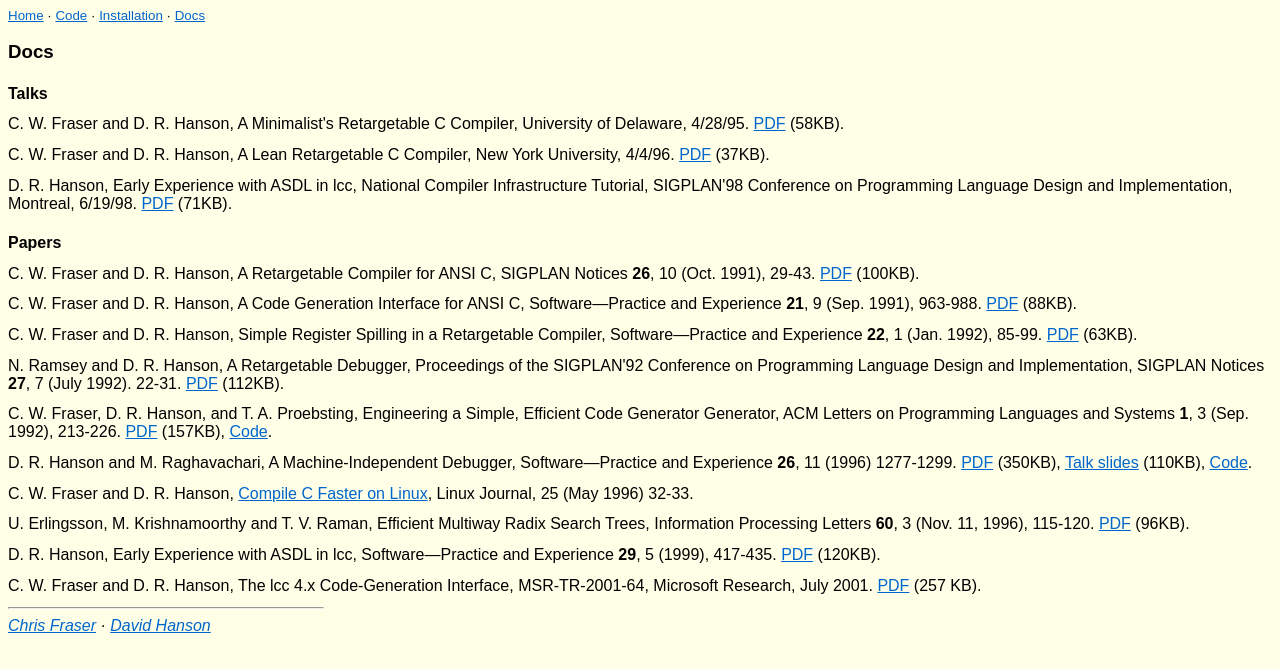
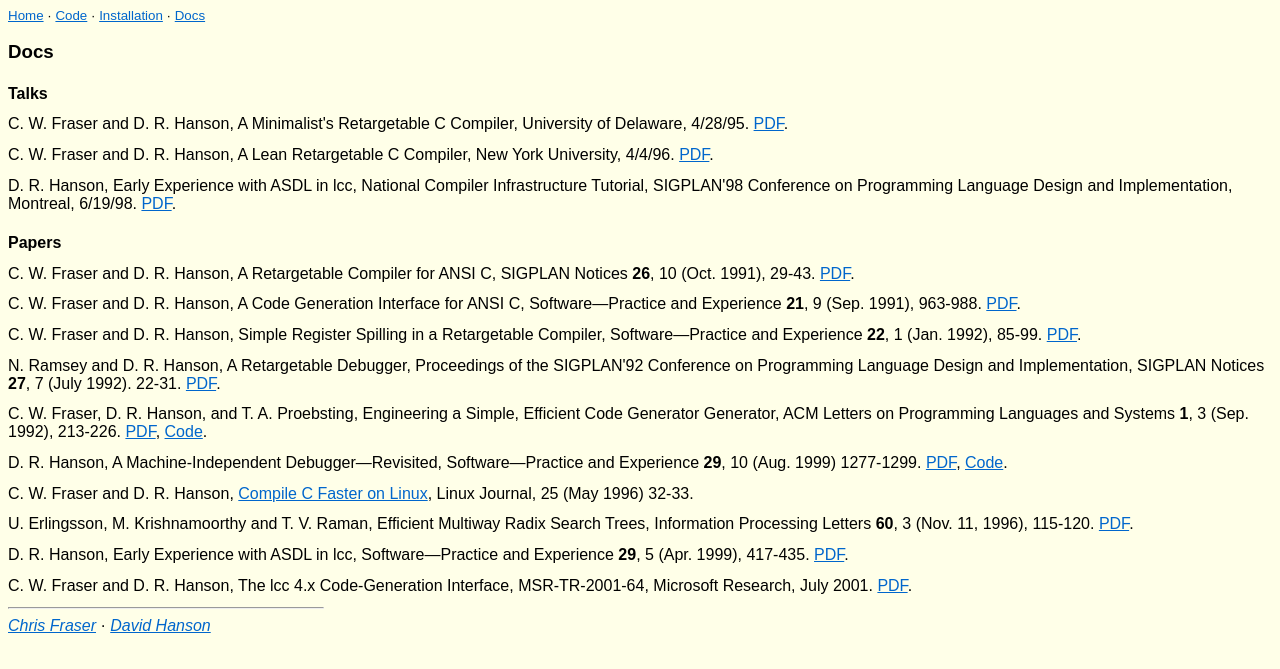
Before and after one commit to drh/lcc, a plain HTML site: page docs.html in a window 1280 px wide. Shown: the part 37-706 px from the top of the page. Drawn offline with Linux system fonts and the light colour scheme.

Commit message:
Add 4.x interface spec to documents/. Cut file size from PDF downloads in docs.html, and update/correct some of the entries therein.

```diff
--- a/docs.html
+++ b/docs.html
@@ -21,38 +21,38 @@
 
     <h4>Talks</h4>
     <p>C. W. Fraser and D. R. Hanson, A Minimalist's Retargetable C Compiler, University of Delaware, 4/28/95.
-        <a href="documents/lcc.pdf">PDF</a> (58KB).</p>
+        <a href="documents/lcc.pdf">PDF</a>.</p>
     <p>C. W. Fraser and D. R. Hanson, A Lean Retargetable C Compiler, New York University, 4/4/96.
-        <a href="documents/lean.pdf">PDF</a> (37KB).</p>
+        <a href="documents/lean.pdf">PDF</a>.</p>
     <p>D. R. Hanson, Early Experience with ASDL in lcc, National Compiler Infrastructure Tutorial, SIGPLAN'98 Conference on
         Programming Language Design and Implementation, Montreal, 6/19/98.
-        <a href="documents/nci@pldi98.pdf">PDF</a> (71KB).</p>
+        <a href="documents/nci@pldi98.pdf">PDF</a>.</p>
 
     <h4>Papers</h4>
     <p>C. W. Fraser and D. R. Hanson, A Retargetable Compiler for ANSI C, SIGPLAN Notices <strong>26</strong>, 10 (Oct.
-        1991), 29-43. <a href="documents/overview.pdf">PDF</a> (100KB).</p>
+        1991), 29-43. <a href="documents/overview.pdf">PDF</a>.</p>
     <p>C. W. Fraser and D. R. Hanson, A Code Generation Interface for ANSI C, Software&mdash;Practice and Experience
-        <strong>21</strong>, 9 (Sep. 1991), 963-988. <a href="documents/interface.pdf">PDF</a> (88KB).</p>
+        <strong>21</strong>, 9 (Sep. 1991), 963-988. <a href="documents/interface.pdf">PDF</a>.</p>
     <p>C. W. Fraser and D. R. Hanson, Simple Register Spilling in a Retargetable Compiler, Software&mdash;Practice and
-        Experience <strong>22</strong>, 1 (Jan. 1992), 85-99. <a href="documents/spills.pdf">PDF</a> (63KB).</p>
+        Experience <strong>22</strong>, 1 (Jan. 1992), 85-99. <a href="documents/spills.pdf">PDF</a>.</p>
     <p>N. Ramsey and D. R. Hanson, A Retargetable Debugger, Proceedings of the SIGPLAN'92 Conference on Programming Language
         Design and Implementation, SIGPLAN Notices <strong>27</strong>, 7 (July 1992). 22-31.
-        <a href="documents/retargetable.pdf">PDF</a> (112KB).</p>
+        <a href="documents/retargetable.pdf">PDF</a>.</p>
     <p>C. W. Fraser, D. R. Hanson, and T. A. Proebsting,
         Engineering a Simple, Efficient Code Generator Generator, ACM Letters on Programming Languages
-        and Systems <strong>1</strong>, 3 (Sep. 1992), 213-226. <a href="documents/iburg.pdf">PDF</a> (157KB),
+        and Systems <strong>1</strong>, 3 (Sep. 1992), 213-226. <a href="documents/iburg.pdf">PDF</a>,
         <a href="https://github.com/drh/iburg">Code</a>.</p>
-    <p>D. R. Hanson and M. Raghavachari, A Machine-Independent Debugger, Software&mdash;Practice and Experience
-        <strong>26</strong>, 11 (1996) 1277-1299. <a href="documents/cdb.pdf">PDF</a> (350KB),
-        <a href="documents/cdbtalk.pdf">Talk slides</a> (110KB), <a href="https://github.com/drh/cdb">Code</a>.</p>
+    <p>D. R. Hanson, A Machine-Independent Debugger&mdash;Revisited, Software&mdash;Practice and Experience
+        <strong>29</strong>, 10 (Aug. 1999) 1277-1299. <a href="documents/cdb3-spe.pdf">PDF</a>,
+        <a href="https://github.com/drh/cdb">Code</a>.</p>
     <p>C. W. Fraser and D. R. Hanson, <a href="documents/linux.html">Compile C
             Faster on Linux</a>, Linux Journal, 25 (May 1996) 32-33.</p>
     <p>U. Erlingsson, M. Krishnamoorthy and T. V. Raman, Efficient Multiway Radix Search Trees, Information Processing
-        Letters <strong>60</strong>, 3 (Nov. 11, 1996), 115-120. <a href="documents/mrst.pdf">PDF</a> (96KB).</p>
+        Letters <strong>60</strong>, 3 (Nov. 11, 1996), 115-120. <a href="documents/mrst.pdf">PDF</a>.</p>
     <p>D. R. Hanson, Early Experience with ASDL in lcc, Software&mdash;Practice and Experience <strong>29</strong>, 5
-        (1999), 417-435. <a href="documents/asdl.pdf">PDF</a> (120KB).</p>
+        (Apr. 1999), 417-435. <a href="documents/asdl-spe.pdf">PDF</a>.</p>
     <p>C. W. Fraser and D. R. Hanson, The lcc 4.x Code-Generation Interface, MSR-TR-2001-64, Microsoft Research, July 2001.
-        <a href="documents/interface4.pdf">PDF</a> (257 KB).</p>
+        <a href="documents/interface4.pdf">PDF</a>.</p>
     </main>
     <footer>
         <hr>
```
Also changed, not shown: 1 other file.
